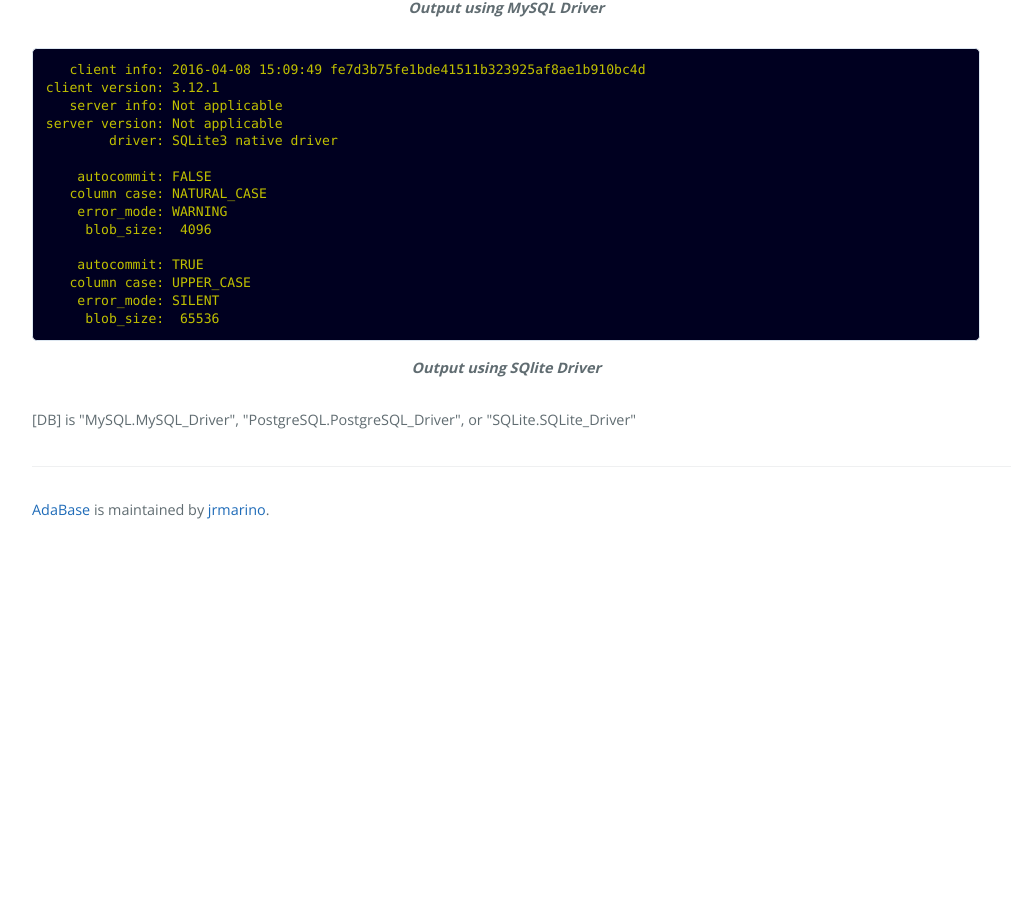
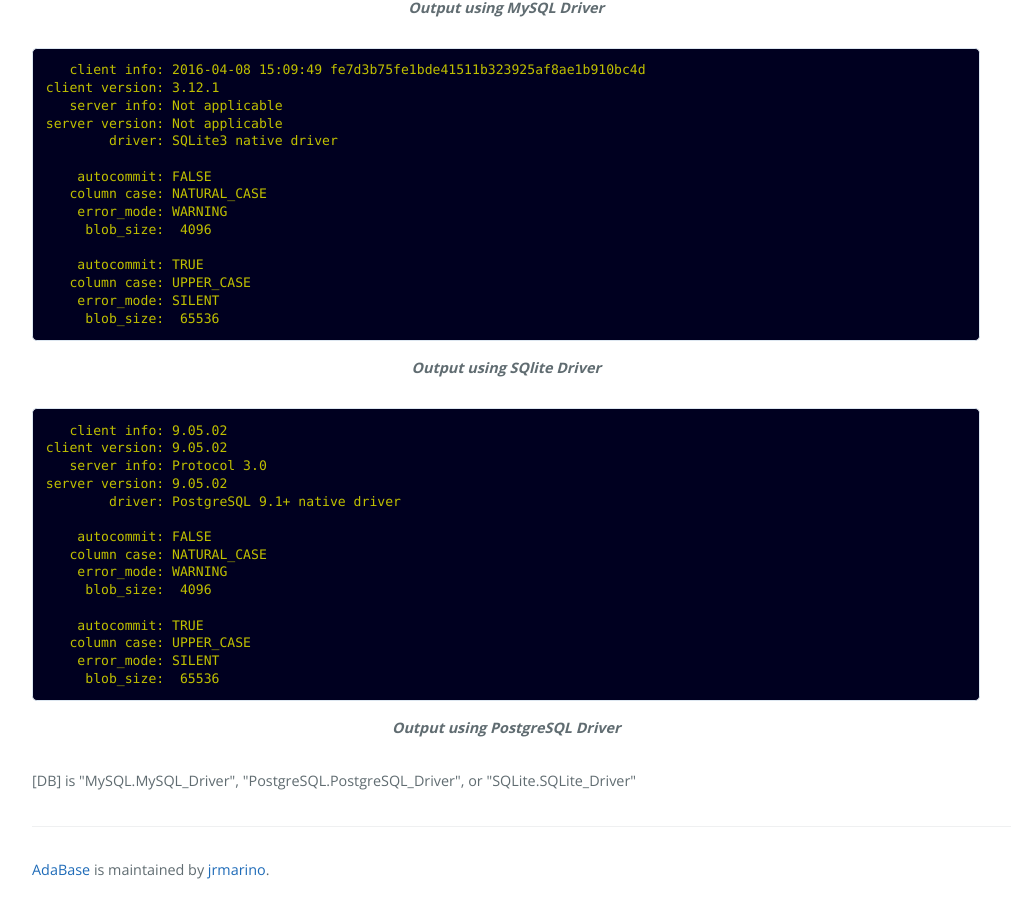
Before and after one commit to jrmarino/AdaBase, a Jekyll site: the page built from trait_client.md, in a window 1280 px wide and 900 px high, scrolled down 1602 px. Shown: the whole window, without its empty margins (0-1011 px from the left). Built offline with Jekyll 4.4.1, drawn with Linux system fonts in a browser that asks for light colours; before the commit the page ends 2142 px from its top, so only the background shows below that.

Commit message:
add pgsql output to traits testcase output

```diff
--- a/trait_client.md
+++ b/trait_client.md
@@ -103,6 +103,25 @@
 </pre>
 <p class="caption">Output using SQlite Driver</p>
 <br/>
+<pre class="output">
+   client info: 9.05.02
+client version: 9.05.02
+   server info: Protocol 3.0
+server version: 9.05.02
+        driver: PostgreSQL 9.1+ native driver
+
+    autocommit: FALSE
+   column case: NATURAL_CASE
+    error_mode: WARNING
+     blob_size:  4096
+
+    autocommit: TRUE
+   column case: UPPER_CASE
+    error_mode: SILENT
+     blob_size:  65536
+</pre>
+<p class="caption">Output using PostgreSQL Driver</p>
+<br/>
 <p>{{ page.supported_drivers }}</p>
 </div>
 <div class="sidenav">
```
